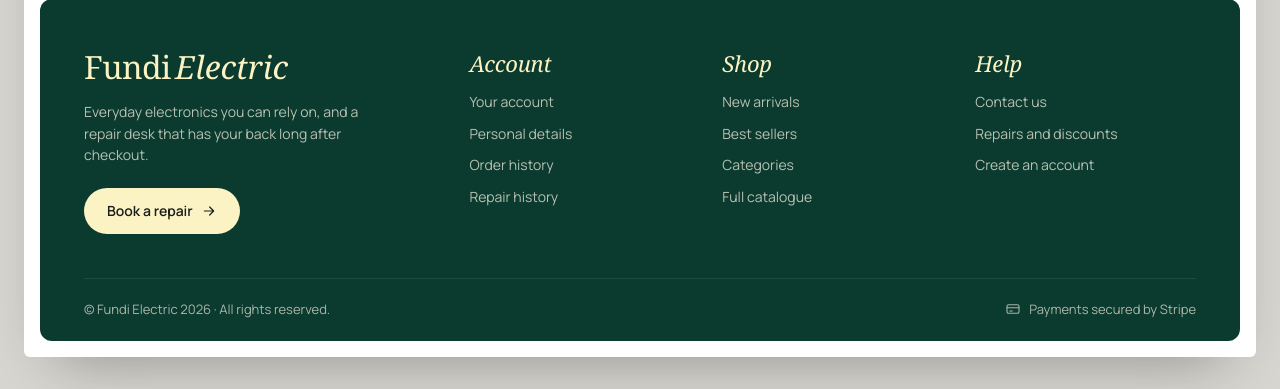
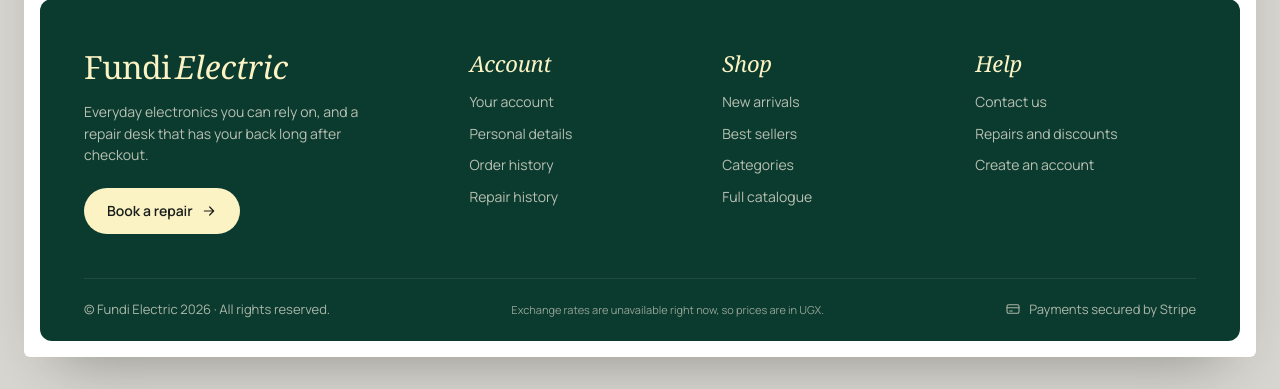
Before and after one commit to NicholasOpifeni/fundi-electric, a PHP site: page /contact.php in a window 1280 px wide. Shown: the part 1339-1728 px from the top of the page. Run offline with PHP 8.4, Linux system fonts and the light colour scheme; data comes from the database, SQL or seed files in the repository; data that the repository does not hold is empty; some libraries are stand-ins or nearby versions; some web fonts are replaced.

Commit message:
Show when exchange rates were last updated

```diff
--- a/css/app.css
+++ b/css/app.css
@@ -1428,7 +1428,9 @@ img.media--photo { object-fit: cover; }
 .site-footer__secure { display: flex; align-items: center; gap: 8px; }
 .site-footer__secure .icon { width: 16px; height: 16px; }
 
-/* "Prices in" currency switcher. */
+/* "Prices in" currency switcher, with how fresh the rates are underneath. */
+.currency { display: grid; justify-items: center; gap: 6px; }
+.currency__note { font-size: 11px; opacity: .85; }
 .currency-switch { display: flex; align-items: center; gap: 8px; }
 .currency-switch select {
   height: 32px;
@@ -1459,6 +1461,7 @@ img.media--photo { object-fit: cover; }
 
 @media (max-width: 720px) {
   .site-footer { margin-top: 48px; padding: 36px 22px 20px; }
+  .currency { justify-items: start; }
   .site-footer__top { grid-template-columns: 1fr 1fr; gap: 28px 20px; }
 }
 
--- a/includes/footer.php
+++ b/includes/footer.php
@@ -28,6 +28,17 @@ $currencyOptions  = array_values(array_filter(
     array_unique(array_merge(array(BASE_CURRENCY, $detectedCurrency), $SWITCHER_CURRENCIES)),
     'currency_supported'
 ));
+
+// How fresh the rates are, so visitors can judge converted prices.
+$ratesUpdated = exchange_rates_updated();
+if ($ratesUpdated > 0) {
+    $ratesNote = 'Exchange rates updated ' . date('j M Y, H:i T', $ratesUpdated);
+    if (time() - $ratesUpdated > 3 * 24 * 3600) {
+        $ratesNote .= ' (may be out of date)';
+    }
+} else {
+    $ratesNote = 'Exchange rates are unavailable right now, so prices are in ' . BASE_CURRENCY . '.';
+}
 ?>
 </main>
 
@@ -77,6 +88,7 @@ $currencyOptions  = array_values(array_filter(
   <div class="site-footer__bottom">
     <p><?php echo e($footerNote); ?></p>
 
+    <div class="currency">
       <?php if (count($currencyOptions) > 1) { ?>
         <form class="currency-switch" action="set-currency.php" method="get">
           <label for="currency">Prices in</label>
@@ -89,6 +101,8 @@ $currencyOptions  = array_values(array_filter(
           <noscript><button type="submit">Set</button></noscript>
         </form>
       <?php } ?>
+      <p class="currency__note"><?php echo e($ratesNote); ?></p>
+    </div>
 
     <p class="site-footer__secure"><?php echo icon('card'); ?> Payments secured by Stripe</p>
   </div>
```
Lines whose indentation alone changed are shown as unchanged.
